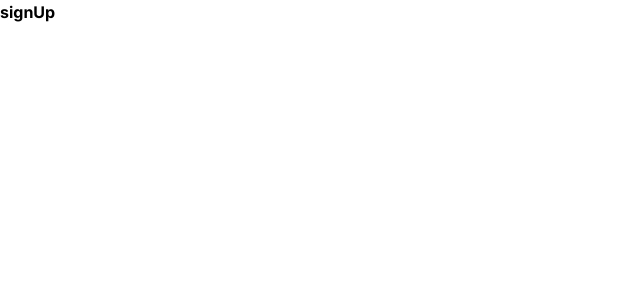
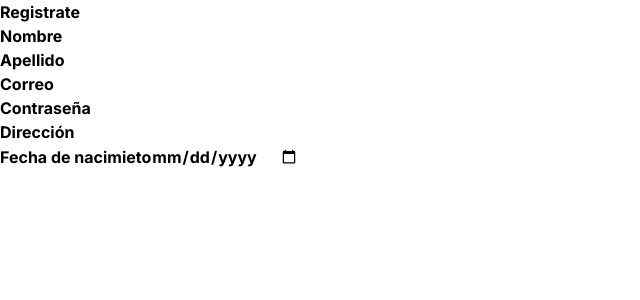
Before and after one commit to angelnieto18/ecommerce, a React (Vite) app: page /sign-up in a window 1280 px wide. Shown: the top 300 px of the page, without its empty margins (0-640 px from the left). Built offline with nearby package versions, Linux system fonts and the light colour scheme.

Commit message:
add: estructura jsx para formulario de registro de usuarios

```diff
--- a/src/main.jsx
+++ b/src/main.jsx
@@ -6,7 +6,7 @@ import Home from "./routes/home/Home"
 import App from "./App"
 import Error from "./Error.jsx"
 import Product from "./routes/product/Product.jsx"
-import SignUp from "./routes/sign-up/signUp.jsx"
+import SignUp from "./routes/sign-up/SignUp.jsx"
 import "./index.css"
 
 const images = {
--- a/src/routes/sign-up/signUp.jsx
+++ b/src/routes/sign-up/signUp.jsx
@@ -2,7 +2,35 @@ import React from 'react'
 
 const SignUp = () => {
   return (
-    <div>signUp</div>
+    <>
+      <form action="" method="post">
+        <h1>Registrate</h1>
+        <div>
+          <label htmlFor="first_name">Nombre</label>
+          <input type="text" name="first_name" id="first_name" />
+        </div>
+        <div>
+          <label htmlFor="last_name">Apellido</label>
+          <input type="text" name="last_name" id="last_name" />
+        </div>
+        <div>
+          <label htmlFor="email">Correo</label>
+          <input type="email" name="email" id="email" />
+        </div>
+        <div>
+          <label htmlFor="pass_word">Contraseña</label>
+          <input type="password" name='pass_word' id='pass_word'/>
+        </div>
+        <div>
+          <label htmlFor="address">Dirección</label>
+          <input type='text' name='address' id='address'/>
+        </div>
+        <div>
+          <label htmlFor="birth_date">Fecha de nacimieto</label>
+          <input type="date" name="birth_date" id="birth_date"/>
+        </div>
+      </form>
+    </>
   )
 }
 
```
